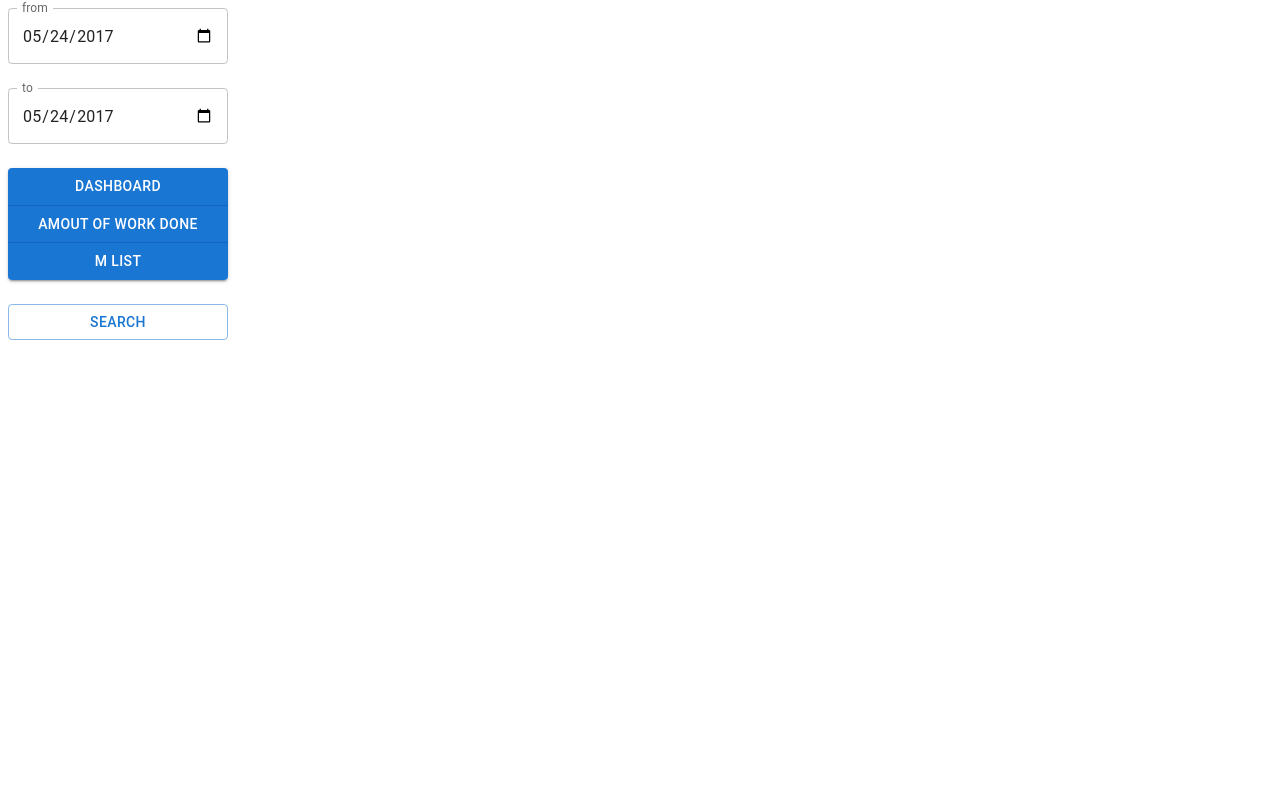
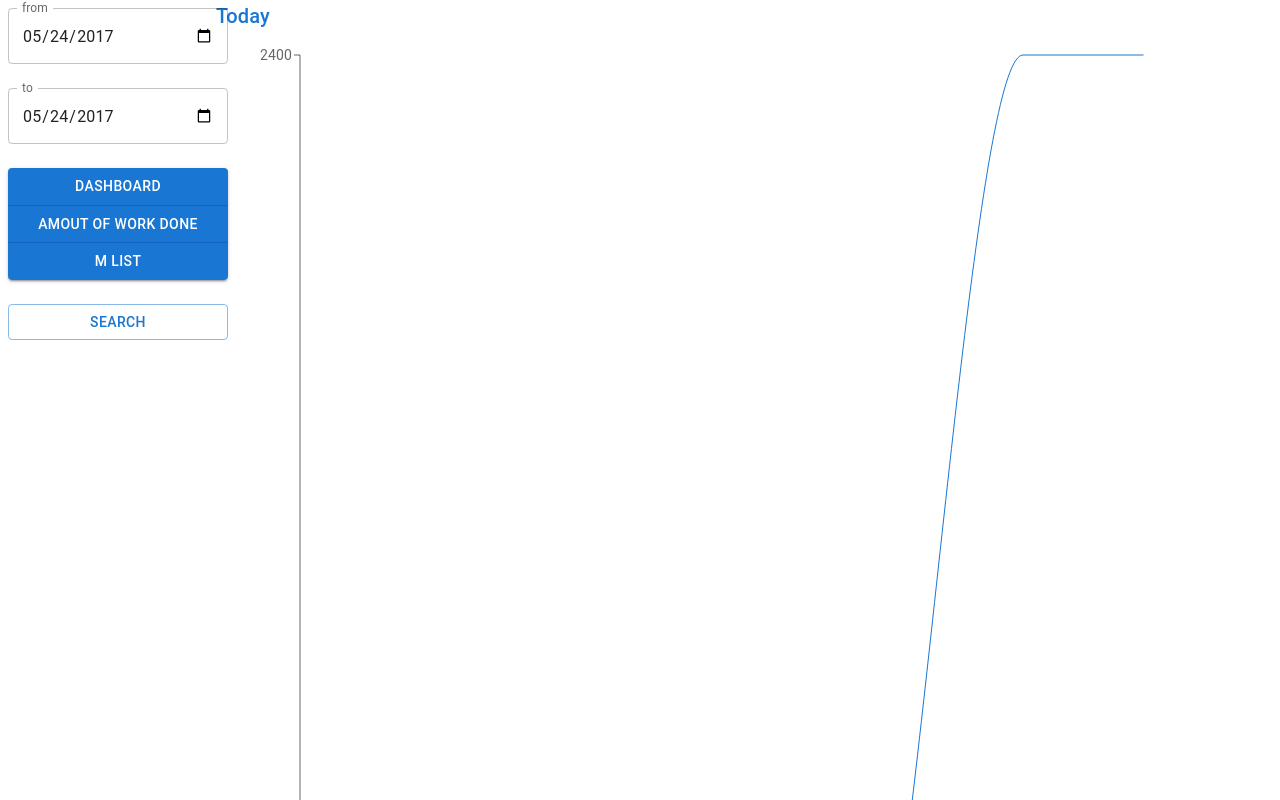
Before and after one commit to kimhaeil/Luna, a React (Create React App) app in the folder lunaclient/: page / in a window 1280 px wide. Shown: the top 800 px of the page. Built offline with nearby package versions, Linux system fonts and the light colour scheme.

Commit message:
레이아웃 + 차트 구성

```diff
--- a/lunaclient/src/App.js
+++ b/lunaclient/src/App.js
@@ -3,7 +3,7 @@ import "./App.css";
 //#region  MUI
 import { Container, Grid } from "@mui/material";
 import Paper from "@mui/material/Paper";
-import { createTheme, ThemeProvider } from "@material-ui/core";
+import { Box, createTheme, ThemeProvider } from "@material-ui/core";
 
 //#endregion
 
@@ -26,69 +26,16 @@ const theme = createTheme({
 
 function App() {
   return (
-    <ThemeProvider theme={theme}>
-      <Layout></Layout>
-    </ThemeProvider>
-
-    // <Container
-    //   maxWidth="1g"
-    //   sx={{ mt: 4, mb: 4 }}
-    //   style={{ background: "#f2f6fc" }}
-    // >
-    //   <Dashboard />
-    //   {/* #Summary */}
-    //   <Grid container spacing={3}>
-    //     <Grid item xs={2} md={4} lg={3}>
-    //       <Paper
-    //         sx={{
-    //           p: 2,
-    //           display: "flex",
-    //           flexDirection: "column",
-    //           height: 240,
-    //         }}
-    //       >
-    //         <Summary />
-    //       </Paper>
-    //     </Grid>
-    //       <Grid item xs={4} md={2} lg={6}>
-    //         <Paper
-    //           sx={{
-    //             p: 2,
-    //             display: "flex",
-    //             flexDirection: "column",
-    //             height: 240,
-    //           }}
-    //         >
-    //           <DistributionChart />
-    //         </Paper>
-    //       </Grid>
-    //     <Grid item xs='auto' md='auto' lg={9}>
-    //       <Paper
-    //         sx={{
-    //           p: 2,
-    //           display: "flex",
-    //           flexDirection: "column",
-    //           height: 240,
-    //         }}
-    //       >
-    //         <Chart />
-    //       </Paper>
-    //     </Grid>
-    //     <Grid item xs='auto' md='auto' lg={9}>
-    //     <Paper
-    //         sx={{
-    //           p: 2,
-    //           display: "flex",
-    //           flexDirection: "column",
-    //           height: 240,
-    //         }}
-    //       >
-    //         <UsageChart />
-    //       </Paper>
-    //     </Grid>
-    //   </Grid>
-    //   <Store/>
-    // </Container>
+    <Box sx={{ flexGrow: 1 }}>
+      <Grid container spacing={2}>
+        <Grid item xs={2}>
+          <Layout/>
+        </Grid>
+        <Grid item xs={10}>
+          <Chart/>
+        </Grid>
+      </Grid>
+    </Box>
   );
 }
 export default App;
--- a/lunaclient/src/components/Layout.js
+++ b/lunaclient/src/components/Layout.js
@@ -5,13 +5,20 @@ import React, { useState } from 'react';
 import TextField from '@mui/material/TextField';
 import Stack from '@mui/material/Stack';
 
+import DrawChart from './Chart'
+
 const buttons = [
   <Button key="one">Dashboard</Button>,
   <Button key="two">Amout of work done</Button>,
   <Button key="three">M List</Button>,
 ];
 
+function click_Search(){
+  console.log("Click_Search");
+}
+
 export default function Layout(){
+
     return (
       <React.Fragment>
         <Box
@@ -50,7 +57,7 @@ export default function Layout(){
             >
               {buttons}
             </ButtonGroup>
-            <Button variant='outlined'>Search</Button>
+            <Button variant='outlined' onClick={click_Search}>Search</Button>
 
           </Stack>
         </Box>
```
